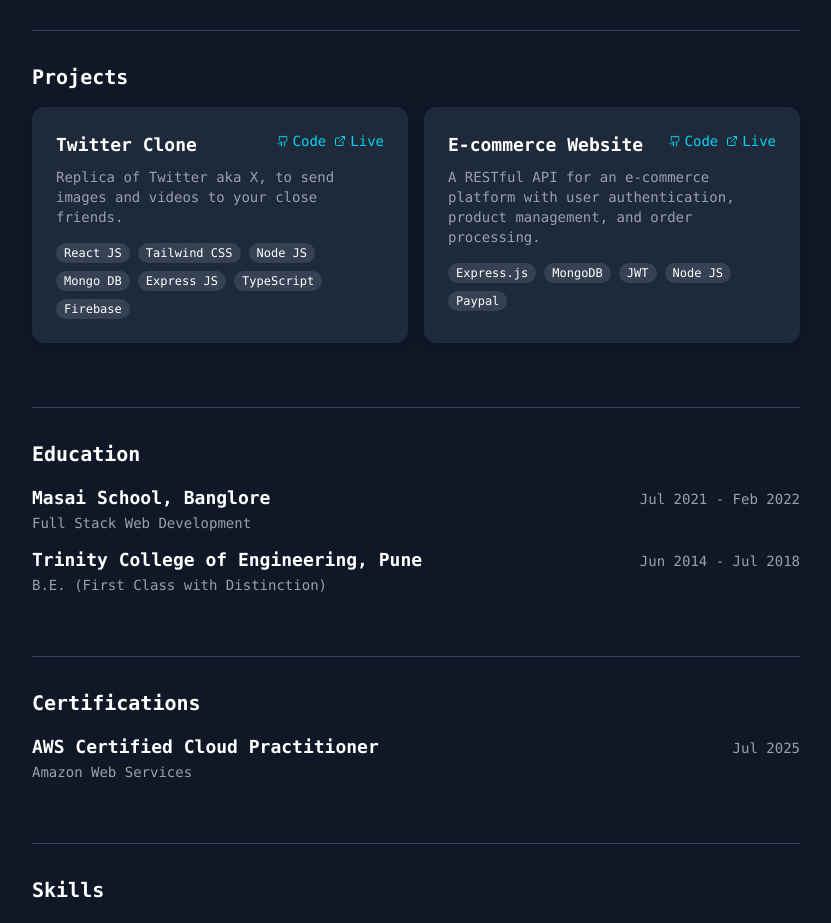
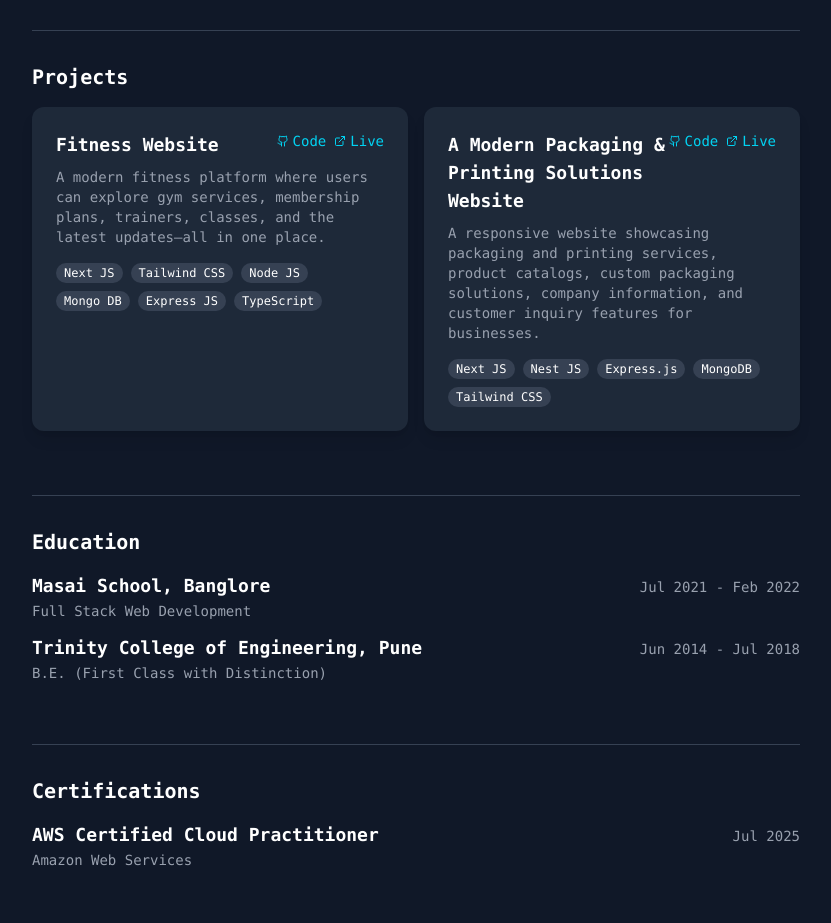
Before and after one commit to krushnakatore/cv, a Next.js app: page / in a window 1280 px wide. Shown: the part 1540-2463 px from the top of the page, without its empty margins (224-1055 px from the left). Built offline with nearby package versions, Linux system fonts and the light colour scheme.

Commit message:
Update portfolioData.ts

```diff
--- a/src/data/portfolioData.ts
+++ b/src/data/portfolioData.ts
@@ -35,11 +35,11 @@ export interface Project {
 
   export const projectsData: Project[] = [
     {
-      title: 'Twitter Clone',
-      description: 'Replica of Twitter aka X, to send images and videos to your close friends.',
-      technologies: ['React JS', 'Tailwind CSS', 'Node JS', 'Mongo DB', 'Express JS', 'TypeScript', 'Firebase'],
-      githubUrl: 'https://github.com/krushnakatore/twitterfrontend',
-      liveUrl: 'https://twitterfrontend.vercel.app/',
+      title: 'Fitness Website',
+      description: 'A modern fitness platform where users can explore gym services, membership plans, trainers, classes, and the latest updates—all in one place.',
+      technologies: ['Next JS', 'Tailwind CSS', 'Node JS', 'Mongo DB', 'Express JS', 'TypeScript'],
+      githubUrl: 'https://github.com/krushnakatore/fitness_freak',
+      liveUrl: 'https://fitness-freak-drab.vercel.app/',
     },
     // {
     //   title: 'Portfolio Website',
@@ -49,11 +49,11 @@ export interface Project {
     //   liveUrl: '#',
     // },
     {
-      title: 'E-commerce Website',
-      description: 'A RESTful API for an e-commerce platform with user authentication, product management, and order processing.',
-      technologies: ['Express.js', 'MongoDB', 'JWT', 'Node JS', 'Paypal',],
-      githubUrl: 'https://github.com/krushnakatore/ecomfrontend',
-      liveUrl: 'https://ecomfrontend-eofr.vercel.app/',
+      title: 'A Modern Packaging & Printing Solutions Website',
+      description: 'A responsive website showcasing packaging and printing services, product catalogs, custom packaging solutions, company information, and customer inquiry features for businesses.',
+      technologies: ['Next JS', 'Nest JS', 'Express.js', 'MongoDB', 'Tailwind CSS'],
+      githubUrl: 'https://github.com/krushnakatore/packaging_printing',
+      liveUrl: 'https://packaging-printing.vercel.app/',
     },
     // {
     //   title: 'Weather Dashboard',
```
